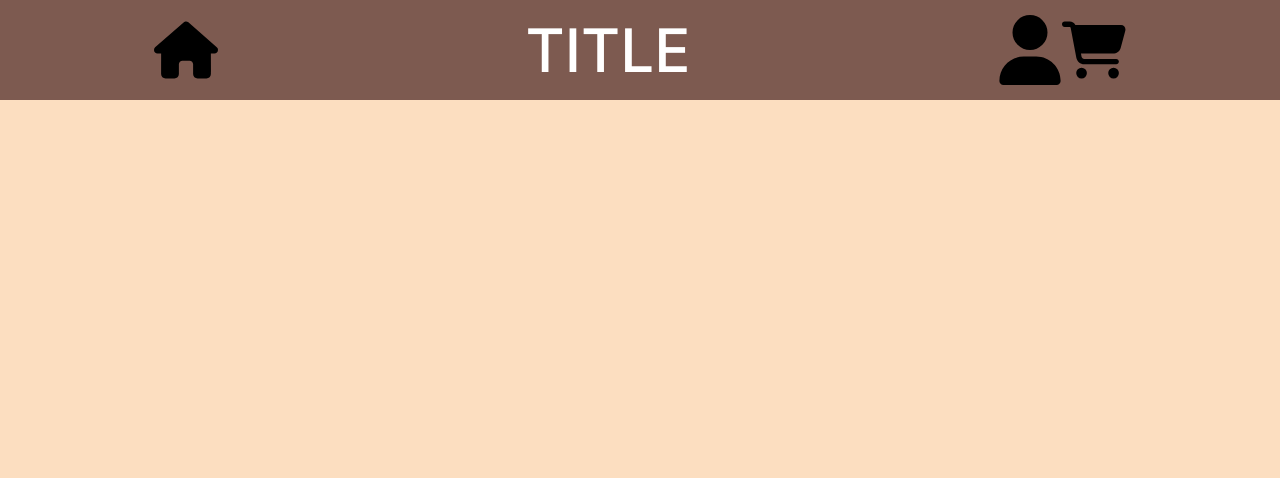
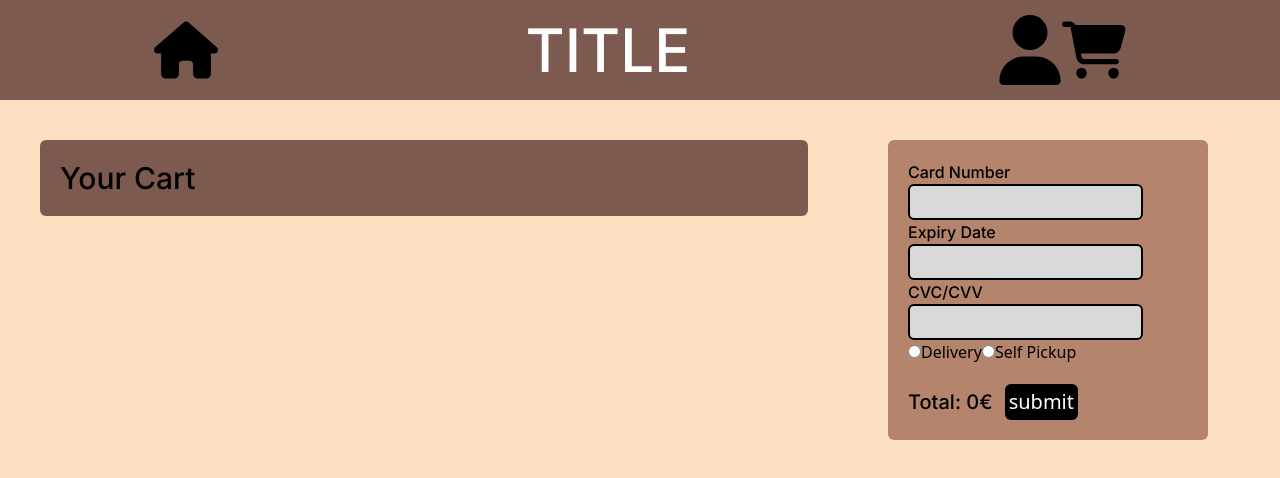
Before and after one commit to Purple-Snake/Food-ordering-application, a React (Vite) app in the folder Frontend/: page /cart in a window 1280 px wide. Before the commit this address had no page. Shown: the top 478 px of the page. Built offline with nearby package versions, Linux system fonts and the light colour scheme.

Commit message:
finished the cart page

```diff
--- a/Frontend/package.json
+++ b/Frontend/package.json
@@ -11,6 +11,7 @@
   },
   "dependencies": {
     "lodash": "^4.17.21",
+    "prop-types": "^15.8.1",
     "react": "^18.2.0",
     "react-dom": "^18.2.0",
     "react-router-dom": "^6.16.0"
--- a/Frontend/src/App.jsx
+++ b/Frontend/src/App.jsx
@@ -1,19 +1,22 @@
-import './App.css'
-import NavBar from './components/index/NavBar'
-import Home from './components/index/Home'
-import { Routes, Route } from 'react-router-dom'
+import "./App.css";
+import "./components/cart/cartPage.css"
+import NavBar from "./components/index/NavBar";
+import Home from "./components/index/Home";
+import CartPage from "./components/cart/CartPage"
+import { Routes, Route } from "react-router-dom";
+import ShopContextProvider from "./context/ShopContext";
 
 function App() {
   return (
-    <div>
-      <NavBar/>
+    <ShopContextProvider>
+      <NavBar />
       <Routes>
         {/* This is for the cart and login pages, gonna need to finish later. */}
-        <Route path='/' element={<Home/>}/>
-        {/* <Route path='/cart' element={<Cart/>}/> */}
+        <Route path="/" element={<Home />} />
+        <Route path='/cart' element={<CartPage/>}/>
       </Routes>
-    </div>
-  )
+    </ShopContextProvider>
+  );
 }
 
-export default App
+export default App;
--- /dev/null
+++ b/Frontend/src/components/cart/Cart.jsx
@@ -0,0 +1,23 @@
+import { default as foodData } from "../../data/placeholderData.json";
+import { ShopContext } from "../../context/ShopContext";
+import { useContext } from "react";
+import CartItem from "./CartItem";
+
+function Cart() {
+  const { cartItems } = useContext(ShopContext);
+
+  return (
+    <div className="cartItems bg-[#7D5A50] m-10 w-3/5 max-md:w-auto rounded-md h-min">
+      <h1 className="cartTitle m-5 text-3xl">Your Cart</h1>
+      {foodData.map((item) => {
+        if (cartItems[item.id] !== 0) {
+          return (
+            <CartItem cartItem={item} cartData={cartItems} key={item.id}/>
+          )
+        }
+      })}
+    </div>
+  );
+}
+
+export default Cart;
--- /dev/null
+++ b/Frontend/src/components/cart/CartItem.jsx
@@ -0,0 +1,53 @@
+import PropTypes from "prop-types";
+import { ShopContext } from "../../context/ShopContext";
+import { useContext } from "react";
+import minusIcon from "../../assets/images/svg/minus-solid.svg";
+import plusIcon from "../../assets/images/svg/plus-solid.svg";
+
+function CartItem({ cartItem }) {
+  const { addToCart, removeFromCart, cartItems } = useContext(ShopContext);
+
+  return (
+    <div className="cartItem md:flex p-4" key={cartItem.id}>
+      <div>
+        <img
+          src={cartItem.picture}
+          alt={cartItem.name}
+          className="cartFoodImage rounded-md max-md:w-full"
+        />
+      </div>
+      <div className="nameContainer">
+        <div className="name flex text-3xl m-1">
+          <b>{cartItem.name}</b>
+          <span className="spicyLvlContainer flex">
+            {/* {checkSpicyLevel(cartItem.spicyLevel)} */}
+          </span>
+        </div>
+        <div className="ingredients text-sm m-1 max-w-sm">
+          <i>{cartItem.ingredients}</i>
+        </div>
+      </div>
+      <div className="ml-auto justify-center items-center flex max-md:flex-col">
+        <div className="foodPrice text-3xl items-center m-5">
+          <b>{cartItem.price}€</b>
+        </div>
+        <div className="flex">
+          <button onClick={() => removeFromCart(cartItem.id)} className="border-y-2 border-l-2 rounded-l-lg border-black">
+            <img src={minusIcon} alt="Minus" className="cartIcons" />
+          </button>
+          <div className="amountNumber w-16 text-3xl border-2 border-black flex items-center justify-center">{cartItems[cartItem.id]}</div>
+          <button onClick={() => addToCart(cartItem.id)} className="border-y-2 border-r-2 rounded-r-lg border-black">
+            <img src={plusIcon} alt="Plus" className="cartIcons"/>
+          </button>
+        </div>
+      </div>
+    </div>
+  );
+}
+
+CartItem.propTypes = {
+  cartItem: PropTypes.object,
+  cartData: PropTypes.object,
+};
+
+export default CartItem;
--- /dev/null
+++ b/Frontend/src/components/cart/CartPage.jsx
@@ -0,0 +1,13 @@
+import Cart from "./Cart";
+import Payment from "./Payment";
+
+function CartPage() {
+  return (
+    <div className="flex max-md:flex-col">
+      <Cart />
+      <Payment />
+    </div>
+  );
+}
+
+export default CartPage;
--- /dev/null
+++ b/Frontend/src/components/cart/Payment.jsx
@@ -0,0 +1,59 @@
+import { useState } from "react";
+import { ShopContext } from "../../context/ShopContext";
+import { useContext } from "react";
+
+function Payment() {
+  const [delivery, setDelivery] = useState(false)
+  const [selfPickUp, setSelfPickUp] = useState(false)
+  const { getTotalAmount } = useContext(ShopContext);
+
+  const totalAmount = getTotalAmount()
+
+  function handleChangeDelivery() {
+    if (delivery == false) {
+      setDelivery(true)
+      setSelfPickUp(false)
+      console.log("selected delivery");
+    }
+  }
+  function handleChangeSelfPickup() {
+    if (selfPickUp == false)
+    setDelivery(false)
+    setSelfPickUp(true)
+    console.log("selected self pickup");
+  }
+  return (
+    <div className="bg-[#B4846C] w-1/4 max-md:w-auto p-5 m-10 rounded-md h-min">
+      <form action="">
+        <label htmlFor="cardNumber">Card Number</label>
+        <br />
+        <input type="number" id="cardNumber" className="bg-[#D9D9D9] rounded-md border-2 border-black py-1" required/>
+        <br />
+        <label htmlFor="expiryDate">Expiry Date</label>
+        <br />
+        <input type="text" id="expiryDate" className="bg-[#D9D9D9] rounded-md border-2 border-black py-1" required/>
+        <br />
+        <label htmlFor="magicNumber">CVC/CVV</label>
+        <br />
+        <input type="number" id="magicNumber" className="bg-[#D9D9D9] rounded-md border-2 border-black py-1" required/>
+        <br />
+        <input type="radio" id="delivery" name="deliveryMethod" onChange={handleChangeDelivery} value={delivery == false} required/>
+        <span>Delivery</span>
+        <input type="radio" id="selfPickup" name="deliveryMethod" onChange={handleChangeSelfPickup} value={selfPickUp == false}/>
+        <span>Self Pickup</span>
+        <div className={delivery ? "" : "hidden"}>
+          <input type="text" placeholder="Address" className="bg-[#D9D9D9] rounded-md border-2 border-black" />
+        </div>
+        <div className={selfPickUp ? "" : "hidden"}>
+          Address of food place
+        </div>
+        <div className="mt-5">
+          <span className="totalPrice text-xl">Total: {totalAmount}€</span>
+          <input type="submit" value="submit" className="bg-[#000] text-white text-xl p-1 ml-3 rounded-md" />
+        </div>
+      </form>
+    </div>
+  );
+}
+
+export default Payment;
--- /dev/null
+++ b/Frontend/src/components/cart/cartPage.css
@@ -0,0 +1,29 @@
+:root {
+    --Font-Inter: 'Inter', sans-serif;
+    --Font-Georgian: 'Noto Serif Georgian', serif;
+}
+
+.amountNumber {
+    font-family: var(--Font-Inter);
+}
+
+label {
+    font-family: var(--Font-Inter);
+}
+
+.cartTitle {
+    font-family: var(--Font-Inter);
+}
+
+.cartIcons {
+    width: 54px;
+}
+
+.cartFoodImage {
+    width: 6.25rem;
+    height: 6.25rem;
+}
+
+.totalPrice {
+    font-family: var(--Font-Inter);
+}
--- a/Frontend/src/components/index/FoodItems.jsx
+++ b/Frontend/src/components/index/FoodItems.jsx
@@ -1,7 +1,12 @@
 import cartIcon from "../../assets/images/svg/cart-shopping-solid.svg";
 import spicyIcon from "../../assets/images/svg/pepper-hot-solid.svg";
+import PropTypes from 'prop-types'
+import { ShopContext } from "../../context/ShopContext";
+import { useContext } from "react";
 
-function FoodItems(foodItems) {
+function FoodItems({ foodItems }) {
+  const {addToCart} = useContext(ShopContext)
+
   function checkSpicyLevel(spicyNumber) {
     const spicyLvl = [];
     for (let i = 0; i < spicyNumber; i++) {
@@ -12,7 +17,7 @@ function FoodItems(foodItems) {
   // console.log(foodItems);
   return (
     <>
-      {foodItems.foodItems.map((foodItem) => (
+      {foodItems.map((foodItem) => (
         <div className="foodMenuItem md:flex p-10" key={foodItem.id}>
           <div>
             <img src={foodItem.picture} alt={foodItem.name} className="foodImage rounded-md max-md:w-full" />
@@ -32,7 +37,7 @@ function FoodItems(foodItems) {
             <div className="foodPrice text-3xl items-center">
               <b>{foodItem.price}€</b>
             </div>
-            <button className="addToCartBtn">
+            <button className="addToCartBtn" onClick={() => addToCart(foodItem.id)}>
               <img
                 src={cartIcon}
                 alt="Add to cart"
@@ -46,4 +51,8 @@ function FoodItems(foodItems) {
   );
 }
 
+FoodItems.propTypes = {
+  foodItems: PropTypes.array.isRequired,
+};
+
 export default FoodItems;
--- /dev/null
+++ b/Frontend/src/context/ShopContext.jsx
@@ -0,0 +1,47 @@
+import { createContext, useState } from "react";
+import placeholderData from "../data/placeholderData.json";
+import PropTypes from 'prop-types';
+
+
+export const ShopContext = createContext(null);
+
+const getDefaultCart = () => {
+    let cart = {}
+    for (let i = 0; i < placeholderData.length + 1; i++) {
+        cart[i] = 0
+    }
+    return cart
+}
+
+export const ShopContextProvider = ({children}) => {
+        const [cartItems, setCartItems] = useState(getDefaultCart())
+
+        const getTotalAmount  = () => {
+            let totalAmount = 0
+            for (const item in cartItems) {
+                if (cartItems[item] > 0) {
+                    let itemInfo = placeholderData.find((product) => product.id === Number(item))
+                    totalAmount += cartItems[item] * itemInfo.price
+                }
+            }
+            return totalAmount
+        }
+
+        const addToCart = (itemId) => {
+            setCartItems((prev) => ({...prev, [itemId]: prev[itemId] + 1}));
+        }
+
+        const removeFromCart = (itemId) => {
+            setCartItems((prev) => ({...prev, [itemId]: prev[itemId] - 1}));
+        }
+
+        const contextValue = {cartItems, addToCart, removeFromCart, getTotalAmount}
+        console.log(cartItems);
+    return ( <ShopContext.Provider value={contextValue}>{children}</ShopContext.Provider> );
+}
+
+ShopContextProvider.propTypes = {
+    children: PropTypes.node.isRequired,
+ };
+
+export default ShopContextProvider;
```
Also changed, not shown: 2 other files (tests, documents, lock files or other folders).
